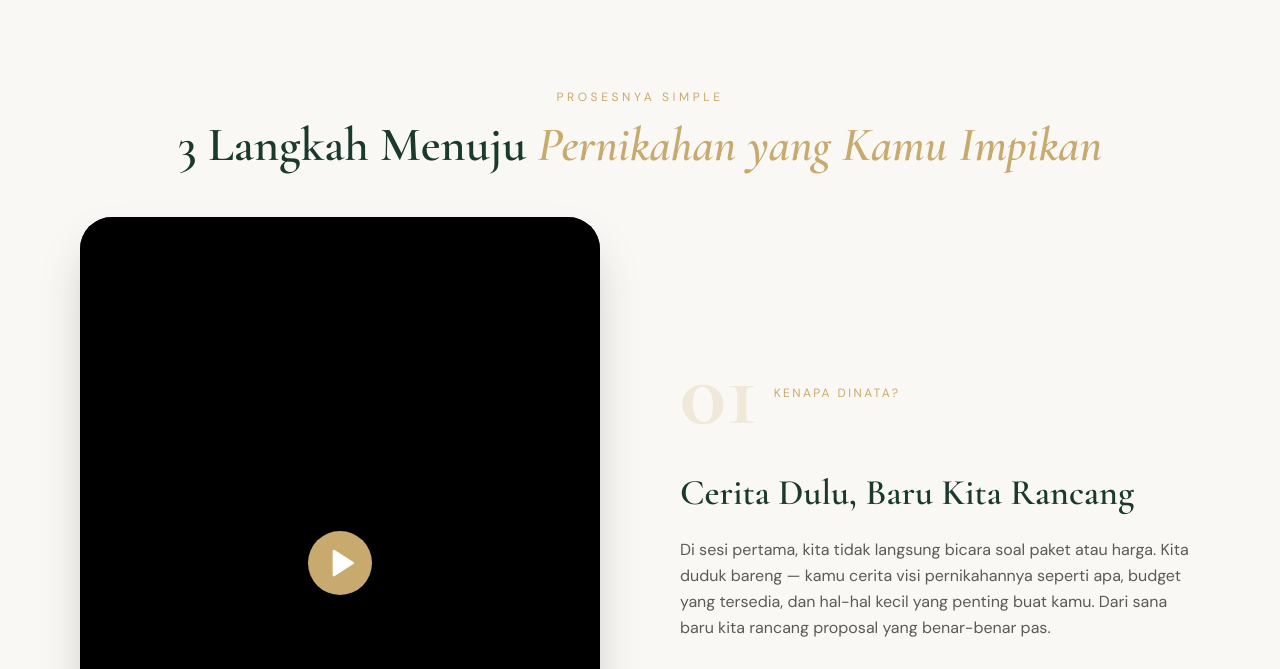
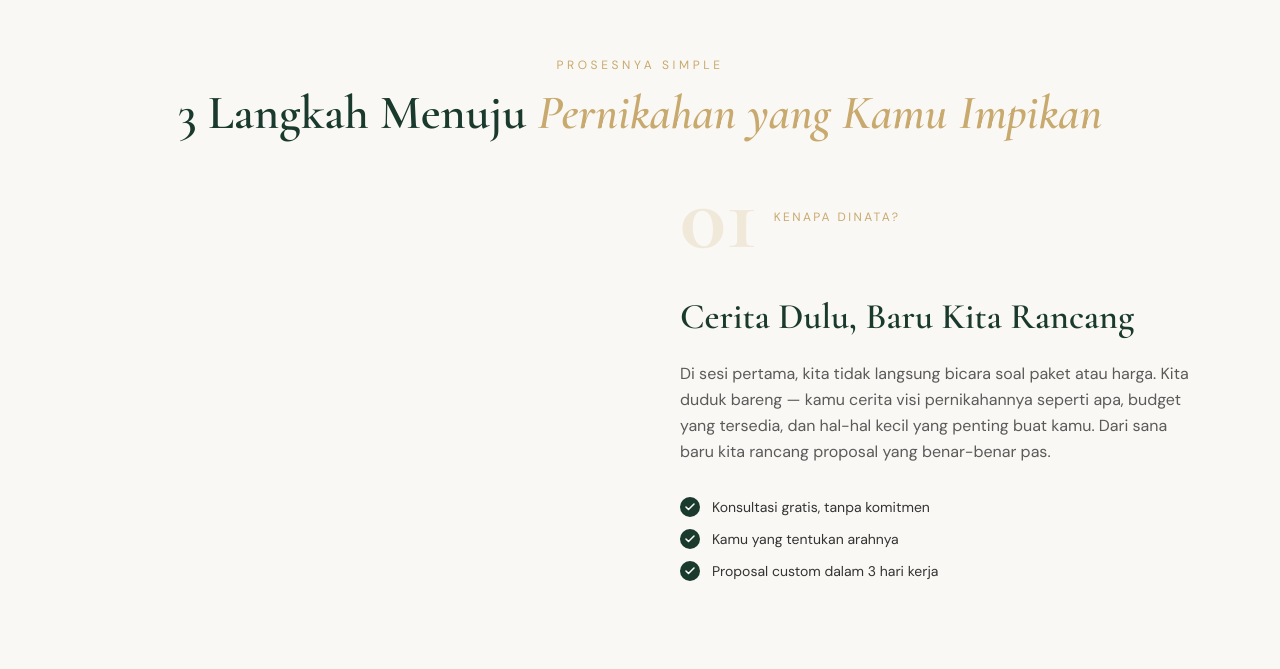
Before and after one commit to Handaldev/dnata-organizer, a Next.js app: page / in a window 1280 px wide. Shown: the part 3061-3730 px from the top of the page. Built offline with nearby package versions, Linux system fonts and the light colour scheme; no server answers.

Commit message:
feat: enhance Process section layout and video player positioning

```diff
--- a/sections/Process.tsx
+++ b/sections/Process.tsx
@@ -1,7 +1,7 @@
 'use client'
 
-import { useRef, useState } from 'react'
-import { motion, useInView, useScroll, useTransform } from 'framer-motion'
+import { useRef, useState, useEffect } from 'react'
+import { motion, useInView } from 'framer-motion'
 import { Play } from 'lucide-react'
 
 // Video configuration - mudah diubah kedepannya
@@ -52,11 +52,13 @@ function VideoPlayer() {
   const [isPlaying, setIsPlaying] = useState(false)
 
   return (
-    <div className="sticky top-20 h-fit">
+    <div className="sticky top-1/2 -translate-y-1/2 h-fit">
       <div className="rounded-[2rem] overflow-hidden aspect-[9/16] lg:aspect-[3/4] relative shadow-2xl bg-black">
         {!isPlaying ? (
-          <div className="absolute inset-0 bg-black/80 flex items-center justify-center cursor-pointer group"
-            onClick={() => setIsPlaying(true)}>
+          <div
+            className="absolute inset-0 bg-black/80 flex items-center justify-center cursor-pointer group"
+            onClick={() => setIsPlaying(true)}
+          >
             <button
               className="w-16 h-16 rounded-full bg-[#C8A96E] flex items-center justify-center hover:bg-[#C8A96E]/90 transition-colors group-hover:scale-110 duration-300"
               aria-label="Play video"
@@ -89,10 +91,10 @@ function StepContent({ step, index }: { step: typeof steps[0]; index: number })
   return (
     <motion.div
       ref={ref}
-      initial={{ opacity: 0, y: 20 }}
-      animate={inView ? { opacity: 1, y: 0 } : { opacity: 0.3, y: 20 }}
-      transition={{ duration: 0.6 }}
-      className="py-32"
+      initial={{ opacity: 0, y: 32 }}
+      animate={inView ? { opacity: 1, y: 0 } : { opacity: 0, y: 32 }}
+      transition={{ duration: 0.7 }}
+      className="sticky top-1/2 -translate-y-1/2 py-0"
     >
       {/* Step number with label */}
       <div className="flex items-center gap-4 mb-8">
@@ -157,13 +159,18 @@ function StepContent({ step, index }: { step: typeof steps[0]; index: number })
 export default function Process() {
   const headerRef = useRef(null)
   const headerInView = useInView(headerRef, { once: true, margin: '-80px' })
+  const containerRef = useRef(null)
 
   return (
-    <section id="proses" className="bg-[#FAF8F4]">
+    <section
+      id="proses"
+      ref={containerRef}
+      className="bg-[#FAF8F4] min-h-screen flex flex-col"
+    >
       {/* Section header */}
       <div
         ref={headerRef}
-        className="max-w-[1440px] mx-auto px-8 lg:px-16 xl:px-20 pt-28 pb-12 text-center"
+        className="max-w-[1440px] mx-auto px-8 lg:px-16 xl:px-20 pt-20 pb-8 text-center w-full"
       >
         <motion.p
           initial={{ opacity: 0, y: 16 }}
@@ -186,11 +193,12 @@ export default function Process() {
         </motion.h2>
       </div>
 
-      {/* Main content with sticky video */}
-      <div className="max-w-[1440px] mx-auto px-8 lg:px-16 xl:px-20">
-        <div className="grid lg:grid-cols-2 gap-12 lg:gap-20 items-start">
+      {/* Main content with sticky video and text */}
+      <div className="flex-1 flex items-stretch w-full">
+        <div className="max-w-[1440px] mx-auto px-8 lg:px-16 xl:px-20 w-full">
+          <div className="grid lg:grid-cols-2 gap-12 lg:gap-20 items-stretch h-full">
             {/* Video - Sticky on scroll */}
-          <div className="hidden lg:block">
+            <div className="hidden lg:flex items-center justify-center">
               <VideoPlayer />
             </div>
 
@@ -199,11 +207,14 @@ export default function Process() {
               <VideoPlayer />
             </div>
 
-          {/* Steps content - scrollable text */}
-          <div>
+            {/* Steps content - scrollable text with sticky effect */}
+            <div className="space-y-20">
               {steps.map((step, i) => (
                 <StepContent key={step.number} step={step} index={i} />
               ))}
+              {/* Extra space at bottom for scroll effect */}
+              <div className="h-96" />
+            </div>
           </div>
         </div>
       </div>
```
Lines whose indentation alone changed are shown as unchanged.
